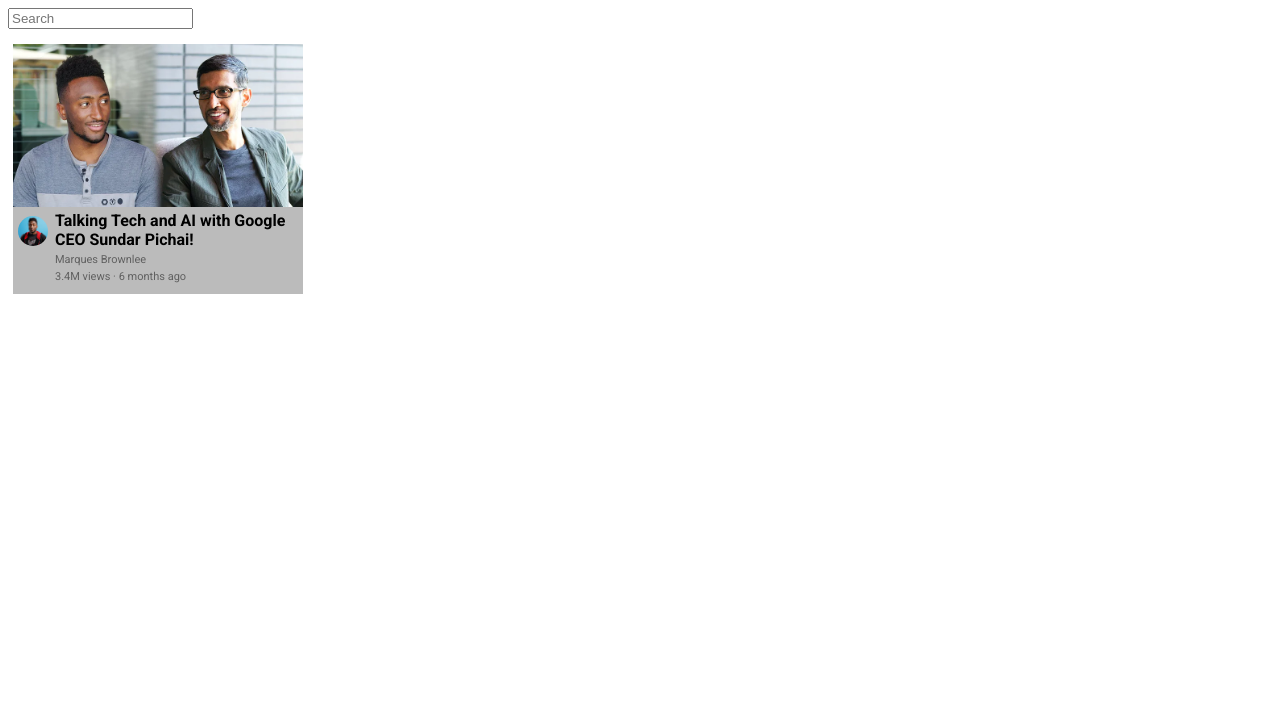
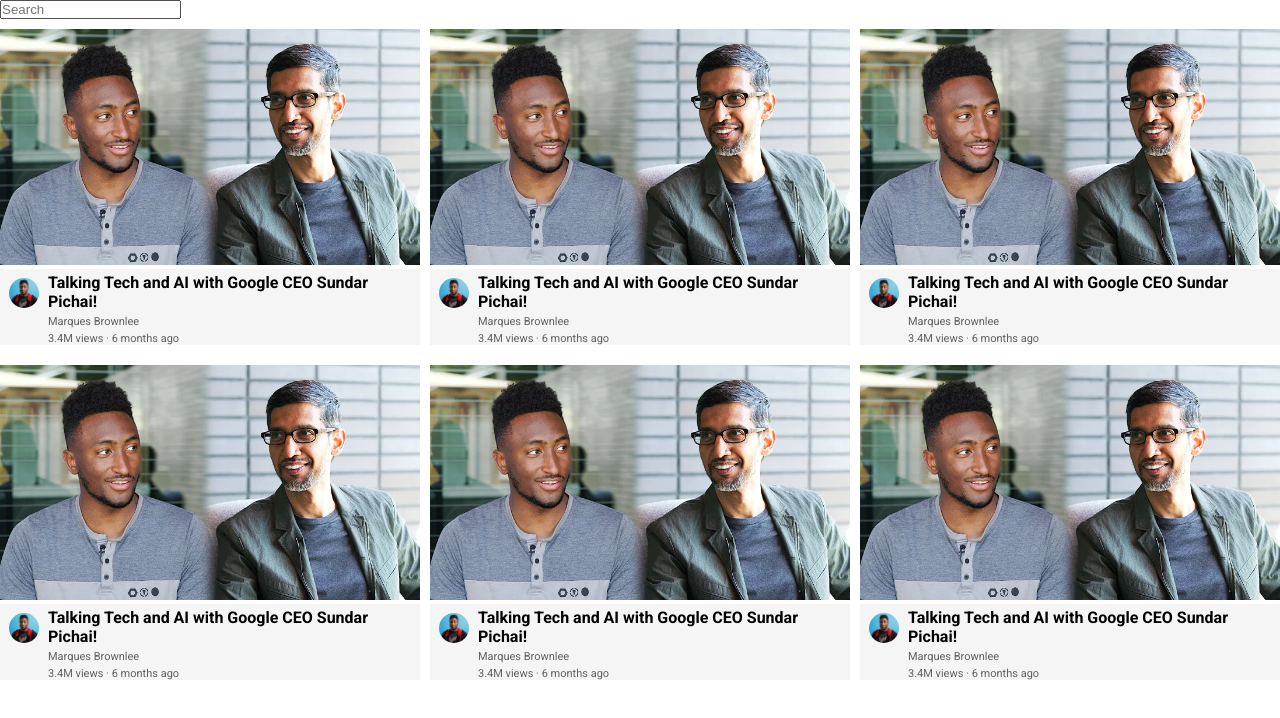
Before and after one commit to NeilAutriz/Youtube-Clone, a plain HTML site: page index.html in a window 1280 px wide. Drawn offline with Linux system fonts and the light colour scheme.

Commit message:
Fix: Added the grids for better layout

```diff
--- a/index.html
+++ b/index.html
@@ -1,8 +1,6 @@
 <!DOCTYPE HTML>
-
-
 <html>
-    <header>
+    <head>
         <title>Youtube Clone</title>
         <link rel="stylesheet" href="styles/style.css">
 
@@ -10,28 +8,102 @@
         <link rel="preconnect" href="https://fonts.googleapis.com">
         <link rel="preconnect" href="https://fonts.gstatic.com" crossorigin>
         <link href="https://fonts.googleapis.com/css2?family=Roboto:ital,wght@0,100;0,300;0,400;0,500;0,700;0,900;1,100;1,300;1,400;1,500;1,700;1,900&display=swap" rel="stylesheet">
-
-    </header>
+    </head>
 
     <body>
-
         <input class="search-bar" type="text" placeholder="Search">
 
-        <div class="video-card-template">
-            <img class="thumbnails"src="images/thumbnails/sundarandothers.webp">
+        <div class="video-collection-grid">
 
-            <div class="icon-template">
-                <img class="icon-image" src="images/icons/icon1.jpeg">
+            <div class="video-card-template">
+                <img class="thumbnails" src="images/thumbnails/sundarandothers.webp">
+                <div class="video-info-grid">
+                    <div class="icon-template">
+                        <img class="icon-image" src="images/icons/icon1.jpeg">
+                    </div>
+                    <div class="text-template">
+                        <p class="title-video"> Talking Tech and AI with Google CEO Sundar Pichai! </p>
+                        <p class="author-video"> Marques Brownlee</p>
+                        <p class="stat-video"> 3.4M views &#183; 6 months ago</p>
+                    </div>
+                </div>
             </div>
 
-            <div class="text-template">
-                <p class="title-video"> Talking Tech and AI with Google CEO Sundar Pichai! </p>
-                <p class="author-video"> Marques Brownlee</p>
-                <p class="stat-video"> 3.4M views &#183; 6 months ago</p>
+
+            <div class="video-card-template">
+                <img class="thumbnails" src="images/thumbnails/sundarandothers.webp">
+                <div class="video-info-grid">
+                    <div class="icon-template">
+                        <img class="icon-image" src="images/icons/icon1.jpeg">
+                    </div>
+                    <div class="text-template">
+                        <p class="title-video"> Talking Tech and AI with Google CEO Sundar Pichai! </p>
+                        <p class="author-video"> Marques Brownlee</p>
+                        <p class="stat-video"> 3.4M views &#183; 6 months ago</p>
+                    </div>
+                </div>
+            </div>
+
+
+            <div class="video-card-template">
+                <img class="thumbnails" src="images/thumbnails/sundarandothers.webp">
+                <div class="video-info-grid">
+                    <div class="icon-template">
+                        <img class="icon-image" src="images/icons/icon1.jpeg">
+                    </div>
+                    <div class="text-template">
+                        <p class="title-video"> Talking Tech and AI with Google CEO Sundar Pichai! </p>
+                        <p class="author-video"> Marques Brownlee</p>
+                        <p class="stat-video"> 3.4M views &#183; 6 months ago</p>
+                    </div>
+                </div>
+            </div>
+
+
+            <div class="video-card-template">
+                <img class="thumbnails" src="images/thumbnails/sundarandothers.webp">
+                <div class="video-info-grid">
+                    <div class="icon-template">
+                        <img class="icon-image" src="images/icons/icon1.jpeg">
+                    </div>
+                    <div class="text-template">
+                        <p class="title-video"> Talking Tech and AI with Google CEO Sundar Pichai! </p>
+                        <p class="author-video"> Marques Brownlee</p>
+                        <p class="stat-video"> 3.4M views &#183; 6 months ago</p>
+                    </div>
+                </div>
+            </div>
+
+
+            <div class="video-card-template">
+                <img class="thumbnails" src="images/thumbnails/sundarandothers.webp">
+                <div class="video-info-grid">
+                    <div class="icon-template">
+                        <img class="icon-image" src="images/icons/icon1.jpeg">
+                    </div>
+                    <div class="text-template">
+                        <p class="title-video"> Talking Tech and AI with Google CEO Sundar Pichai! </p>
+                        <p class="author-video"> Marques Brownlee</p>
+                        <p class="stat-video"> 3.4M views &#183; 6 months ago</p>
+                    </div>
+                </div>
+            </div>
+
+
+            <div class="video-card-template">
+                <img class="thumbnails" src="images/thumbnails/sundarandothers.webp">
+                <div class="video-info-grid">
+                    <div class="icon-template">
+                        <img class="icon-image" src="images/icons/icon1.jpeg">
+                    </div>
+                    <div class="text-template">
+                        <p class="title-video"> Talking Tech and AI with Google CEO Sundar Pichai! </p>
+                        <p class="author-video"> Marques Brownlee</p>
+                        <p class="stat-video"> 3.4M views &#183; 6 months ago</p>
+                    </div>
+                </div>
             </div>
 
         </div>
-
     </body>
-
 </html>
--- a/styles/style.css
+++ b/styles/style.css
@@ -1,74 +1,82 @@
-body{
-    font-family: Roboto;
+/* CSS Reset */
+* {
+    margin: 0;
+    padding: 0;
+    box-sizing: border-box;
 }
 
-.video-card-template{
-    background-color: rgb(187, 187, 187);
-    display: inline-block;
+body {
+    font-family: Roboto, sans-serif;
+}
+
+.video-card-template {
     transition: background-color 0.15s;
     vertical-align: top;
-    margin: 5px;
-    width: 290px;
+    width: 100%;
+    margin: 0;
 }
 
-.thumbnails{
-    width: 290px;
-    object-position: center;
-    object-fit: fill;
-    display: block;
+.thumbnails {
+    width: 100%;
     cursor: pointer;
 }
 
-
-.search-bar{
+.search-bar {
     display: block;
     margin-bottom: 10px;
 }
 
-.title-video{
+.title-video {
     font-weight: bold;
     font-size: 16px;
 }
 
-.author-video{
+.author-video {
     font-size: 11px;
     margin-top: 0;
     color: rgb(96, 96, 96);
-    margin-bottom: 1px;
 }
 
-.stat-video{
+.stat-video {
     font-size: 11px;
     color: rgb(96, 96, 96);
     margin-top: 0;
 }
 
-.icon-template{
-    display: inline-block;
-    width: 30px;
+.icon-template {
     vertical-align: top;
 }
 
-.icon-image{
+.icon-image {
     border-radius: 50px;
     width: 30px;
-    margin-left: 5px;
+    margin-left: 9px;
     margin-top: 9px;
 }
 
-.text-template{
+.text-template {
     margin-top: 0;
-    width: 250px;
     vertical-align: top;
-    display: inline-block;
 }
 
-.text-template p{
+.text-template p {
     margin-top: 4px;
     margin-left: 8px;
 }
 
-
-.text-template .title-video{
+.text-template .title-video {
     margin-bottom: 0;
 }
+
+.video-info-grid {
+    display: grid;
+    grid-template-columns: 40px 1fr;
+    background-color: whitesmoke;
+}
+
+.video-collection-grid {
+    display: grid;
+    grid-template-columns: 1fr 1fr 1fr;
+    column-gap: 10px;
+    row-gap: 20px;
+}
```
